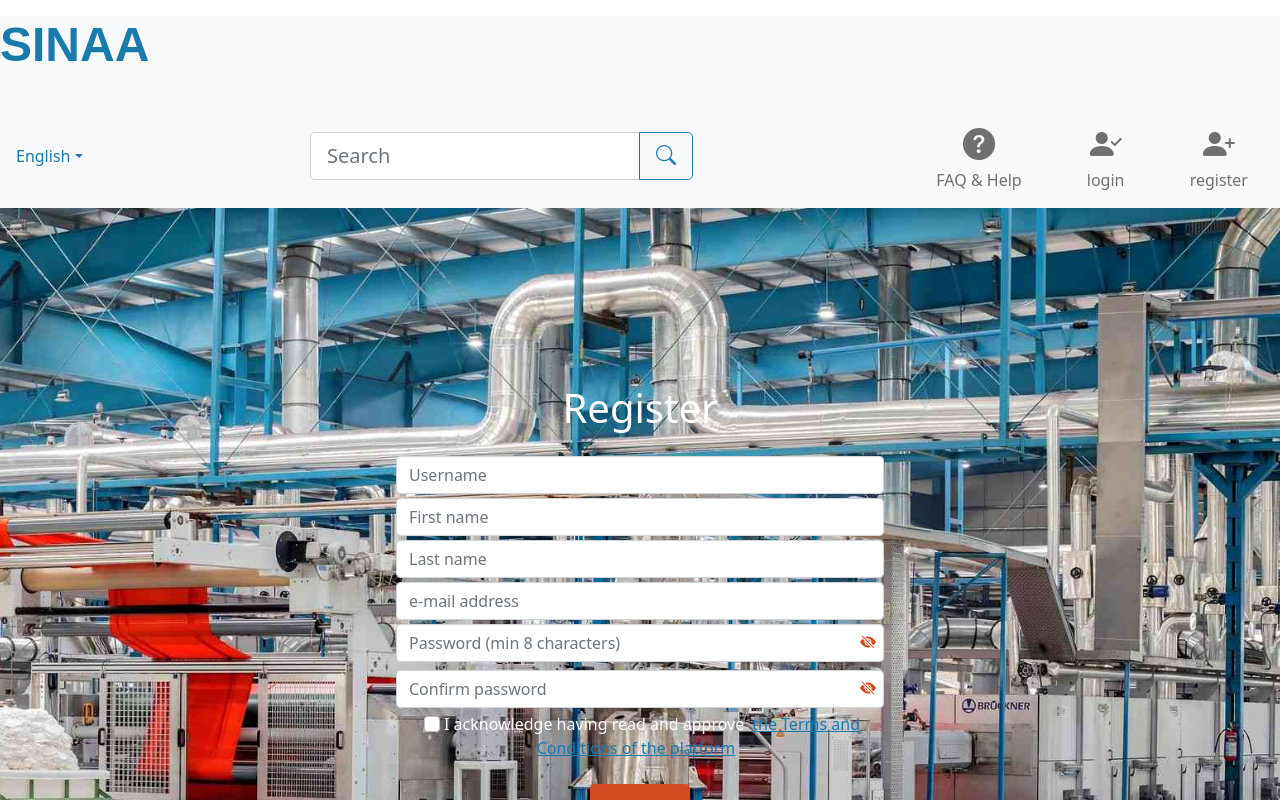
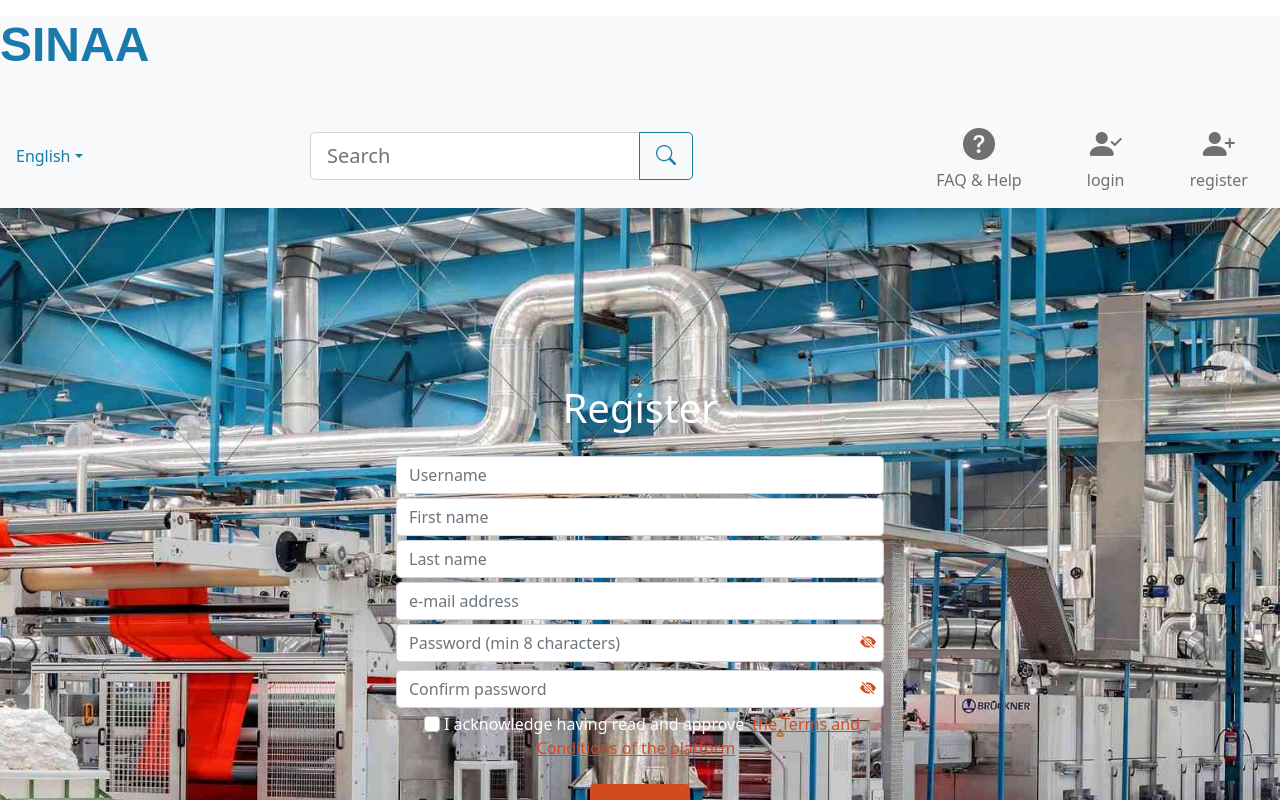
Before and after one commit to sosso21/sinaa-client, a Next.js app: page /signup in a window 1280 px wide. Shown: the top 800 px of the page. Built offline with nearby package versions, Linux system fonts and the light colour scheme.

Commit message:
change color of links

```diff
--- a/pages/login.js
+++ b/pages/login.js
@@ -137,7 +137,7 @@ useEffect(() => {
               <i onClick={() =>   setSeePass( !seePass )} className={StyleLogin.eyesItem+ ` text-warning bi  ${seePass ? "bi-eye-fill":"  bi-eye-slash-fill" }`} ></i>
             </div>
 
-            <i onClick={() => setShow(true)} className=' btn btn-link my-1' >{textLang.passMissed}</i>
+            <i onClick={() => setShow(true)} className='text-warning btn btn-link my-1' >{textLang.passMissed}</i>
 
 
                  <Fade   top when={errorLogin} > {errorLogin} </Fade>
--- a/pages/signup.js
+++ b/pages/signup.js
@@ -244,7 +244,7 @@ const Signup = () => {
                 />
                  {textLang.acceptLabel}
                 <Link href="/legal/conditions">
-                  <a className="mx-2" title={textLang.conditionTerms}>
+                  <a className="text-warning mx-2" title={textLang.conditionTerms}>
                     {textLang.conditionTerms}
                   </a>
                 </Link>
```
